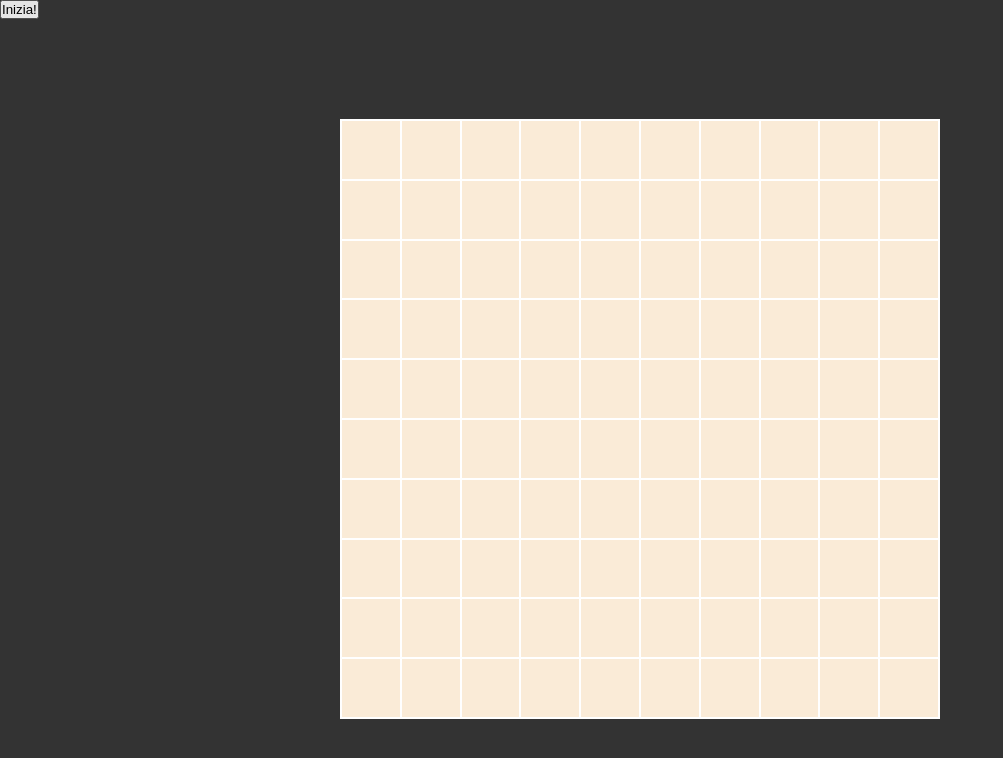
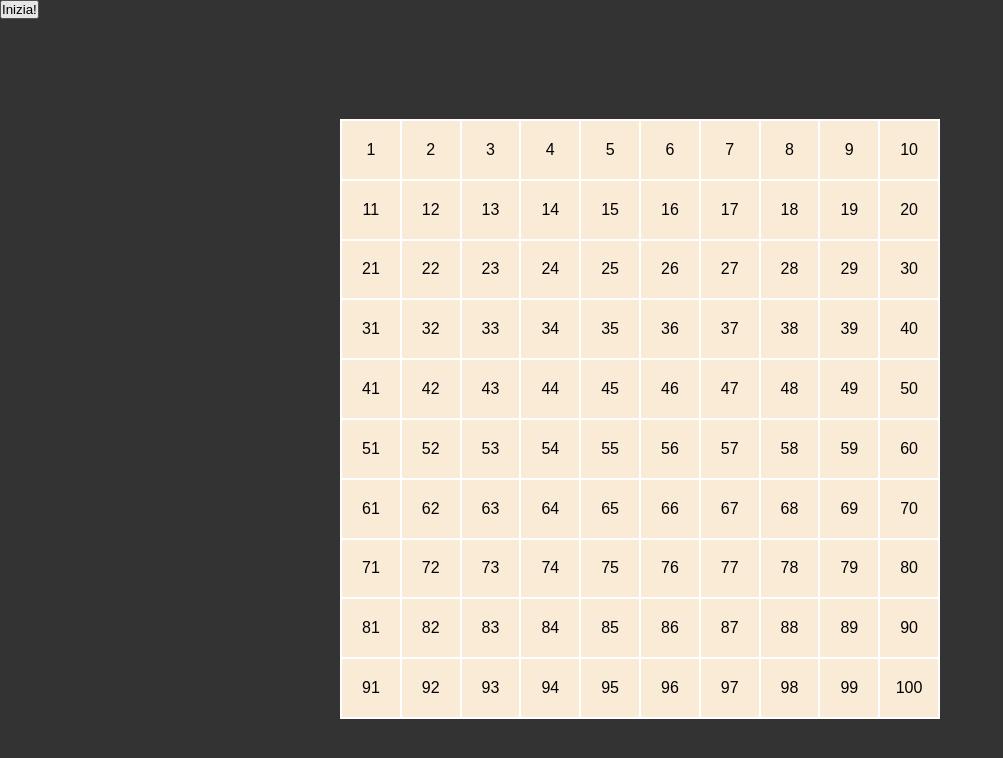
Before and after one commit to valeriobilli/js-campominato-grid, a plain HTML site: page index.html in a window 1280 px wide. Both pictures are taken after a click on the button "Inizia!". Shown: the whole page, without its empty margins (0-1003 px from the left). Drawn offline with Linux system fonts and the light colour scheme.

Commit message:
add numbers

```diff
--- a/css/style.css
+++ b/css/style.css
@@ -23,4 +23,12 @@ body {
     width: calc(100% / 10);
     height: calc(100% / 10);
     border: 1px solid white;
+    display: flex;
+    justify-content: center;
+    align-items: center;
 }
+
+.selected {
+    background-color: peru;
+    border: 1 px solid black;
+}
--- a/js/main.js
+++ b/js/main.js
@@ -4,17 +4,33 @@
 
 // aggiungo la funzione che cambia colore al click
 
-const griglia = document.getElementById("grid");
+const grid = document.getElementById("grid");
 
 const start = document.getElementById("start");
 
 start.addEventListener("click", addSquares);
 
+let square = document.getElementsByClassName("square100");
+
+// square.addEventListener("click", function() {
+//     this.classList.toggle("selected")
+// });
+
+
+// newSquare.addEventListener("click", selectSquare);
+
+
+// funzione per generare i quadrati
 function addSquares() {
     for (let i = 0; i < 100; i++) {
         const newSquare = document.createElement("div");
         newSquare.classList.add("square100");
-        griglia.appendChild(newSquare);
-
+        grid.appendChild(newSquare);
+        newSquare.innerHTML = i+1;
     }
 }
+
+// function selectSquare() {
+//     document.getElementsByClassName("square100").classList.toggle("selected");
+//     console.log("Hai selezionato la casella numero:")
+// }
```
